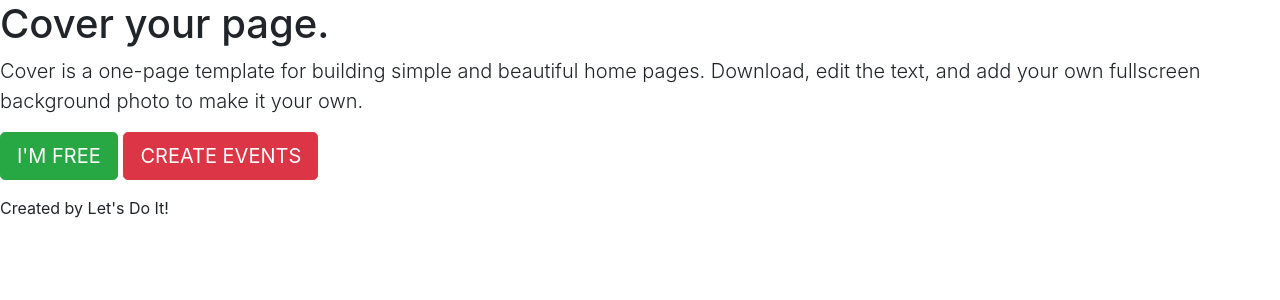
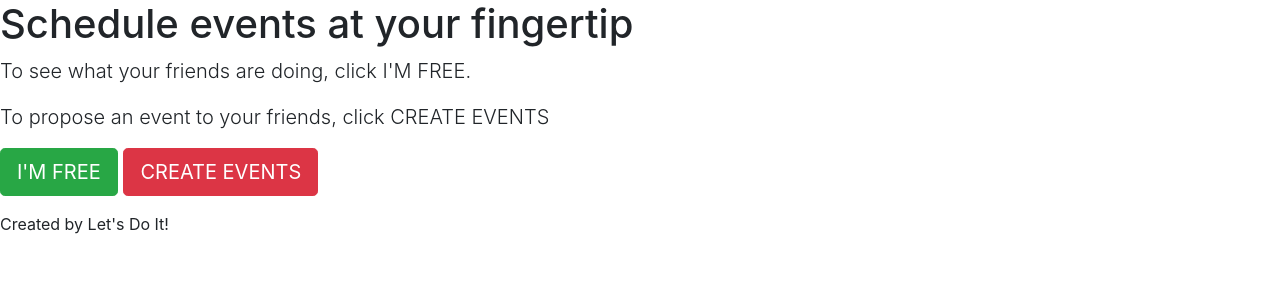
Before and after one commit to COS333LetsDoIt/Prototype, a Django app: template prototype/prototypeApp/templates/prototypeApp/index.html in a window 1280 px wide. Shown: the part 66-366 px from the top of the page. Run offline with Django 3.2, Linux system fonts and the light colour scheme; the template is opened without the code that fills it, so the values that code supplies are empty; some libraries are stand-ins or nearby versions.

Commit message:
Description on main page
Brief description of the buttons

```diff
--- a/prototype/prototypeApp/templates/prototypeApp/index.html
+++ b/prototype/prototypeApp/templates/prototypeApp/index.html
@@ -55,8 +55,9 @@
           </div>
 
           <div class="inner cover">
-            <h1 class="cover-heading">Cover your page.</h1>
-            <p class="lead">Cover is a one-page template for building simple and beautiful home pages. Download, edit the text, and add your own fullscreen background photo to make it your own.</p>
+            <h1 class="cover-heading">Schedule events at your fingertip</h1>
+            <p class="lead">To see what your friends are doing, click I'M FREE.</p>
+            <p class="lead">To propose an event to your friends, click CREATE EVENTS</p>
             <p class="lead">
               <a href="#" class="btn btn-lg btn-success">I'M FREE</a>
               <a href="#" class="btn btn-lg btn-danger">CREATE EVENTS</a>
```
